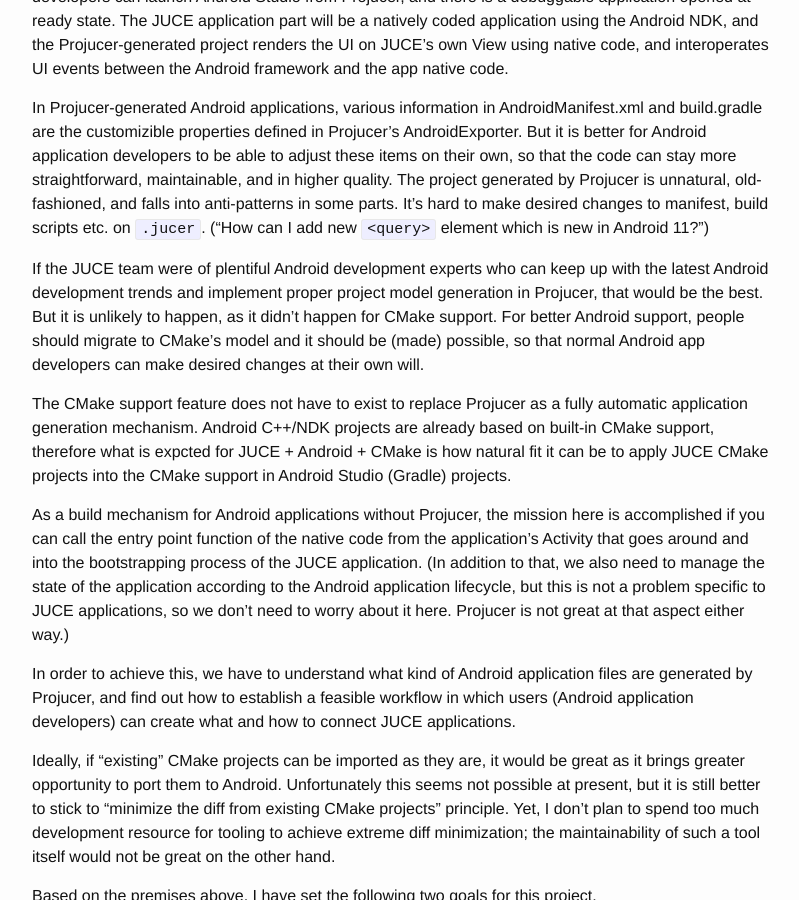
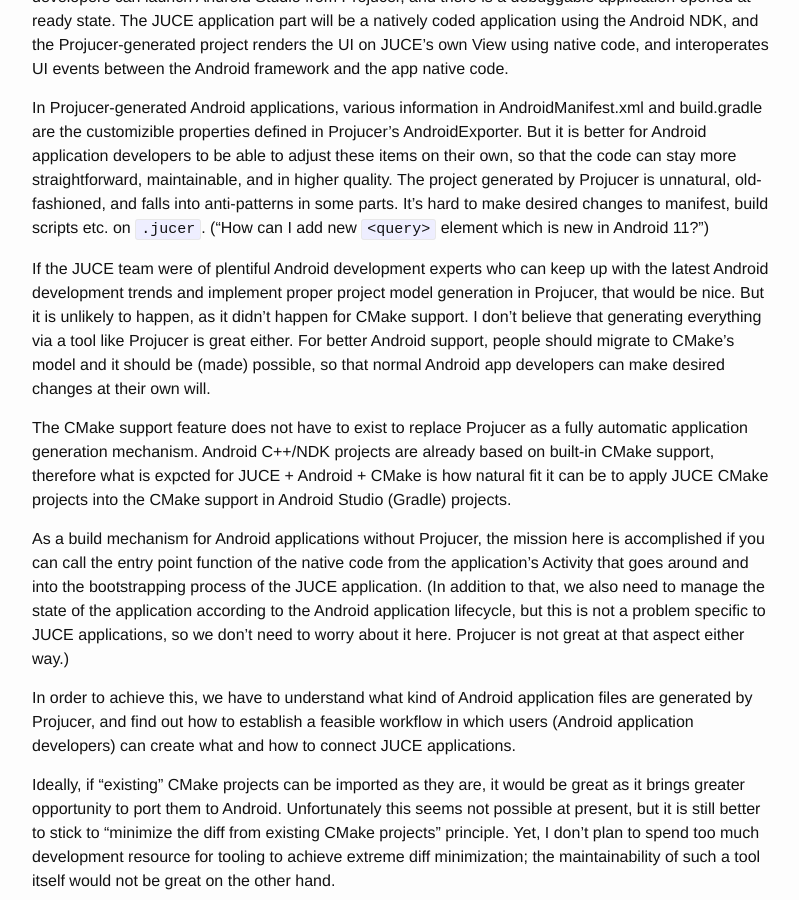
Before and after one commit to atsushieno/atsushieno.github.io, a Jekyll site: the page built from _posts/2021-01-16-juce-cmake-android-now-works.md, in a window 1280 px wide and 900 px high, scrolled down 566 px. Shown: the whole window, without its empty margins (238-1037 px from the left). Built offline with Jekyll 4.4.1, drawn with Linux system fonts in a browser that asks for light colours; our own code applies the rules of GitHub Pages for plain Markdown files.

Commit message:
less exaggerated expectation on others.

```diff
--- a/_posts/2021-01-16-juce-cmake-android-now-works.md
+++ b/_posts/2021-01-16-juce-cmake-android-now-works.md
@@ -22,7 +22,7 @@
 
 In Projucer-generated Android applications, various information in AndroidManifest.xml and build.gradle are the customizible properties defined in Projucer's AndroidExporter. But it is better for Android application developers to be able to adjust these items on their own, so that the code can stay more straightforward, maintainable, and in higher quality. The project generated by Projucer is unnatural, old-fashioned, and falls into anti-patterns in some parts. It's hard to make desired changes to manifest, build scripts etc. on `.jucer`. ("How can I add new `<query>` element which is new in Android 11?")
 
-If the JUCE team were of plentiful Android development experts who can keep up with the latest Android development trends and implement proper project model generation in Projucer, that would be the best. But it is unlikely to happen, as it didn't happen for CMake support. For better Android support, people should migrate to CMake's model and it should be (made) possible, so that normal Android app developers can make desired changes at their own will.
+If the JUCE team were of plentiful Android development experts who can keep up with the latest Android development trends and implement proper project model generation in Projucer, that would be nice. But it is unlikely to happen, as it didn't happen for CMake support. I don't believe that generating everything via a tool like Projucer is great either. For better Android support, people should migrate to CMake's model and it should be (made) possible, so that normal Android app developers can make desired changes at their own will.
 
 The CMake support feature does not have to exist to replace Projucer as a fully automatic application generation mechanism. Android C++/NDK projects are already based on built-in CMake support, therefore what is expcted for JUCE + Android + CMake is how natural fit it can be to apply JUCE CMake projects into the CMake support in Android Studio (Gradle) projects.
 
```
